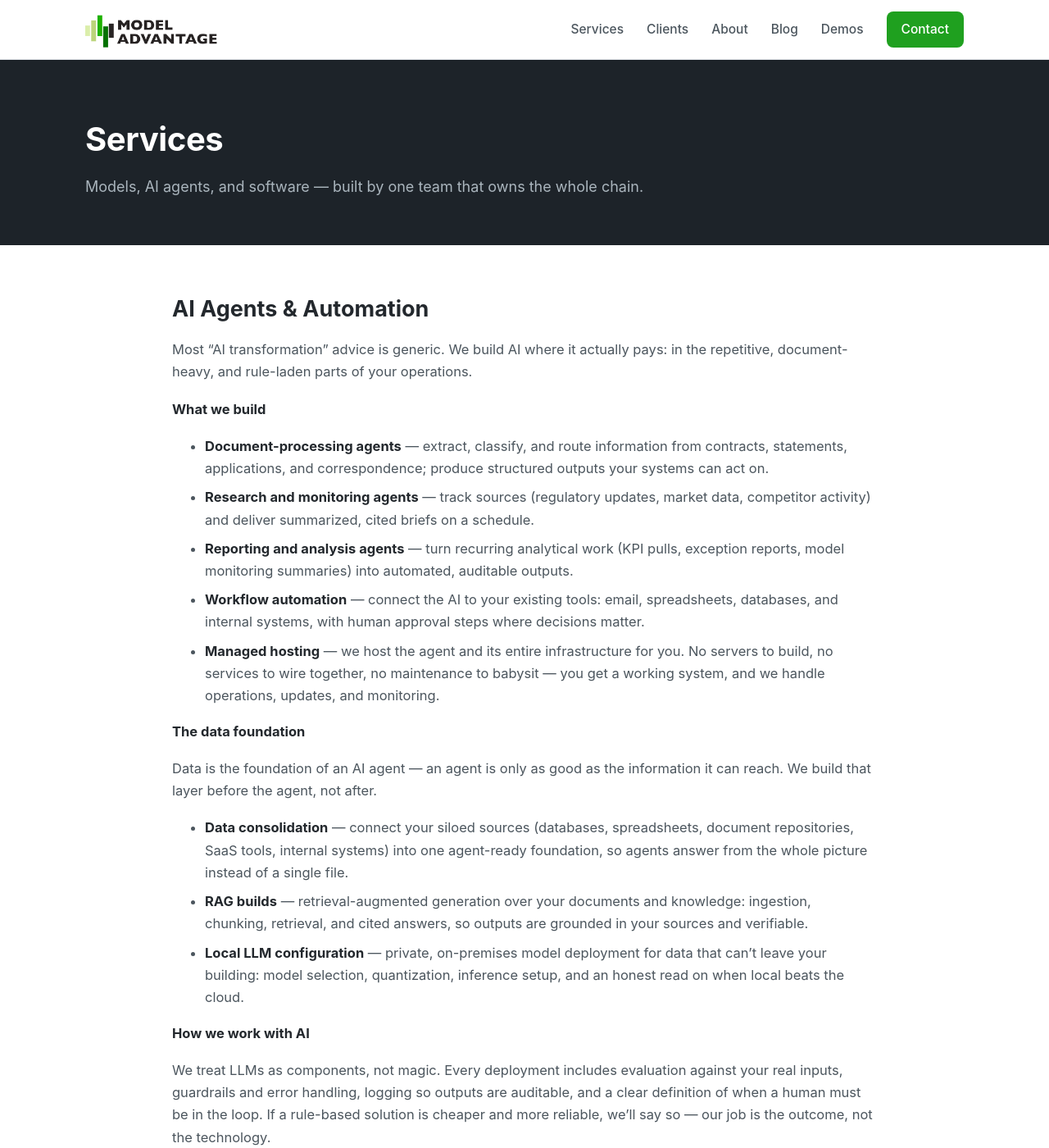
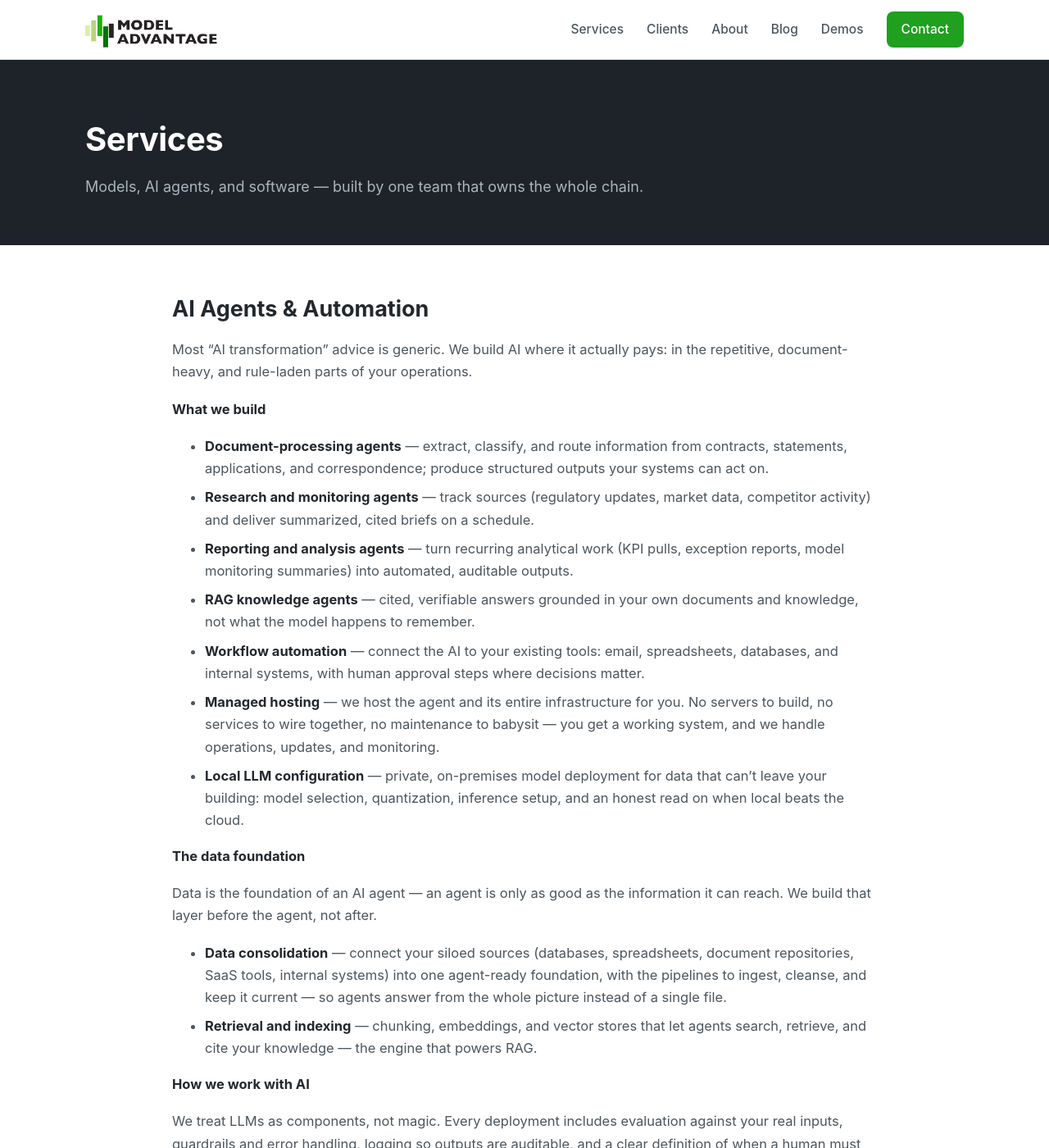
Before and after one commit to beyondrisks/beyondrisks.github.io, a Jekyll site: the page built from docs/_pages/services.md, in a window 1280 px wide and 1400 px high. Shown: the whole window at 82% size. Built offline with Jekyll 4.4.1, drawn with Linux system fonts in a browser that asks for light colours.

Commit message:
Restructure AI section: RAG + local LLM move to What we build; data foundation = consolidation (with pipelines) + retrieval/indexing

```diff
--- a/docs/_pages/services.md
+++ b/docs/_pages/services.md
@@ -17,16 +17,17 @@ Most "AI transformation" advice is generic. We build AI where it actually pays:
 - **Document-processing agents** — extract, classify, and route information from contracts, statements, applications, and correspondence; produce structured outputs your systems can act on.
 - **Research and monitoring agents** — track sources (regulatory updates, market data, competitor activity) and deliver summarized, cited briefs on a schedule.
 - **Reporting and analysis agents** — turn recurring analytical work (KPI pulls, exception reports, model monitoring summaries) into automated, auditable outputs.
+- **RAG knowledge agents** — cited, verifiable answers grounded in your own documents and knowledge, not what the model happens to remember.
 - **Workflow automation** — connect the AI to your existing tools: email, spreadsheets, databases, and internal systems, with human approval steps where decisions matter.
 - **Managed hosting** — we host the agent and its entire infrastructure for you. No servers to build, no services to wire together, no maintenance to babysit — you get a working system, and we handle operations, updates, and monitoring.
+- **Local LLM configuration** — private, on-premises model deployment for data that can't leave your building: model selection, quantization, inference setup, and an honest read on when local beats the cloud.
 
 **The data foundation**
 
 Data is the foundation of an AI agent — an agent is only as good as the information it can reach. We build that layer before the agent, not after.
 
-- **Data consolidation** — connect your siloed sources (databases, spreadsheets, document repositories, SaaS tools, internal systems) into one agent-ready foundation, so agents answer from the whole picture instead of a single file.
-- **RAG builds** — retrieval-augmented generation over your documents and knowledge: ingestion, chunking, retrieval, and cited answers, so outputs are grounded in your sources and verifiable.
-- **Local LLM configuration** — private, on-premises model deployment for data that can't leave your building: model selection, quantization, inference setup, and an honest read on when local beats the cloud.
+- **Data consolidation** — connect your siloed sources (databases, spreadsheets, document repositories, SaaS tools, internal systems) into one agent-ready foundation, with the pipelines to ingest, cleanse, and keep it current — so agents answer from the whole picture instead of a single file.
+- **Retrieval and indexing** — chunking, embeddings, and vector stores that let agents search, retrieve, and cite your knowledge — the engine that powers RAG.
 
 **How we work with AI**
 
```
Also changed, not shown: docs/_pages/home.md (+1 -1 lines).
